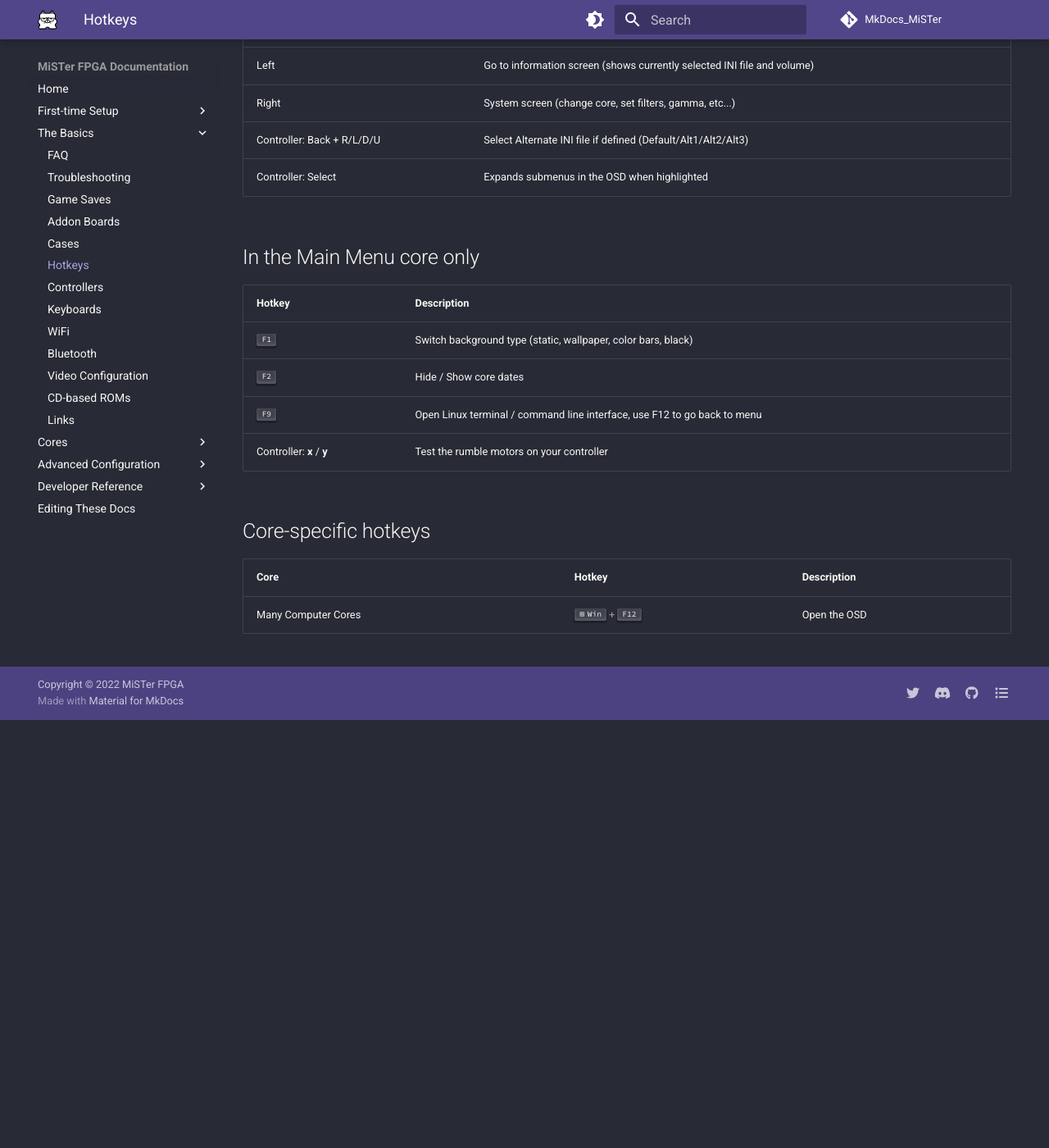
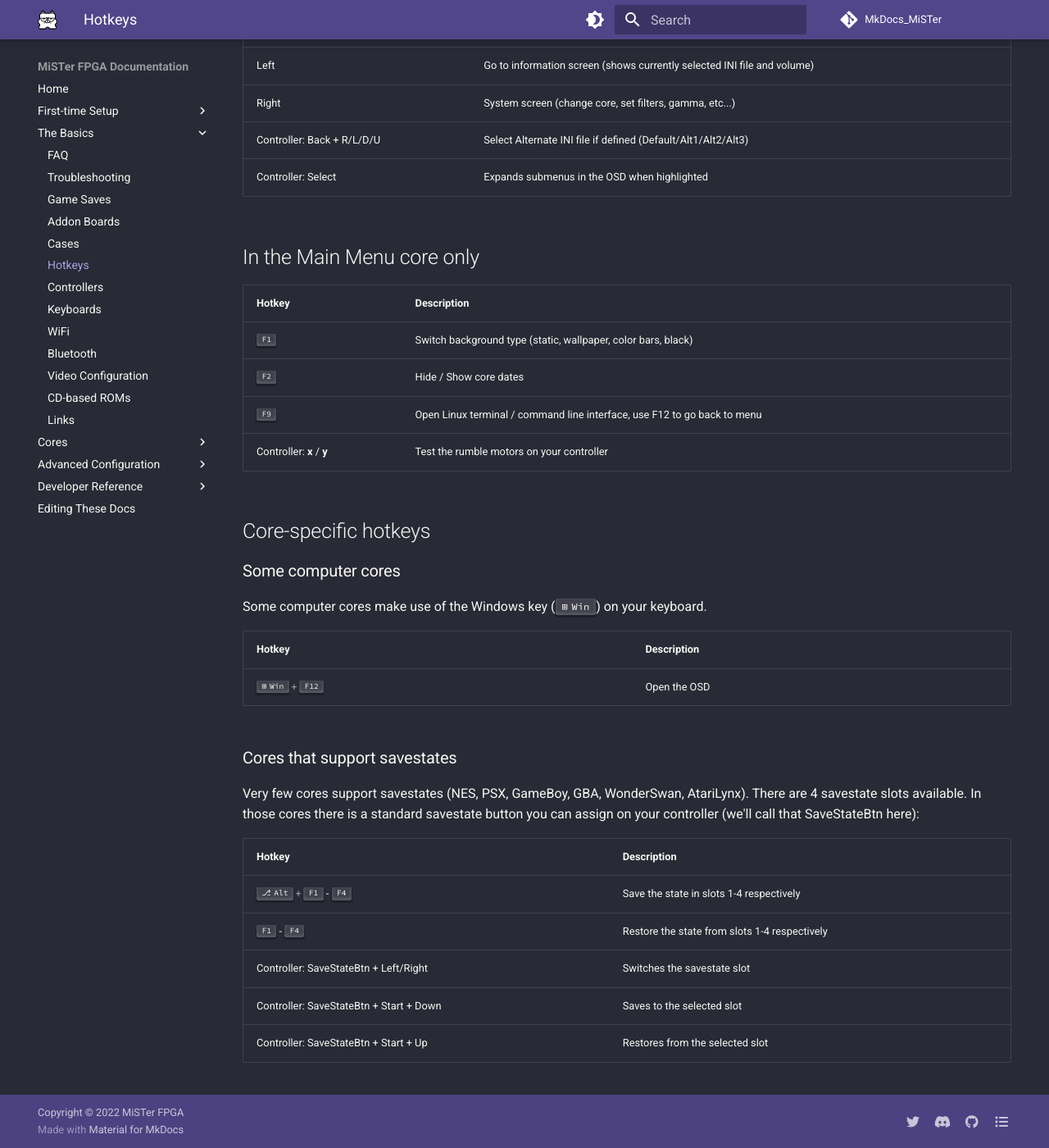
Before and after one commit to MiSTer-devel/MkDocs_MiSTer, an MkDocs documentation site: the page built from docs/basics/hotkey.md, in a window 1280 px wide and 1400 px high, scrolled down 989 px. Shown: the whole window at 82% size. Built offline with MkDocs 1.6.1 and Material for MkDocs 9.7.7, drawn with Linux system fonts in a browser that asks for light colours; comment, search, counter and statistics services are not loaded; before the commit the page ends 1867 px from its top, so only the background shows below that.

Commit message:
Add savestates to core-specific hotkeys

```diff
--- a/docs/basics/hotkey.md
+++ b/docs/basics/hotkey.md
@@ -41,6 +41,22 @@
 
 ## Core-specific hotkeys
 
-| Core                | Hotkey      | Description  |
-| ------------------- | ----------- | ------------ |
-| Many Computer Cores | ++win+f12++ | Open the OSD |
+### Some computer cores
+
+Some computer cores make use of the Windows key (++win++) on your keyboard.
+
+| Hotkey      | Description  |
+| ----------- | ------------ |
+| ++win+f12++ | Open the OSD |
+
+### Cores that support savestates
+
+Very few cores support savestates (NES, PSX, GameBoy, GBA, WonderSwan, AtariLynx). There are 4 savestate slots available. In those cores there is a standard savestate button you can assign on your controller (we'll call that SaveStateBtn here):
+
+| Hotkey                                  | Description                                   |
+| --------------------------------------- | --------------------------------------------- |
+| ++alt+f1++ - ++f4++                     | Save the state in slots 1-4 respectively      |
+| ++f1++ - ++f4++                         | Restore the state from slots 1-4 respectively |
+| Controller: SaveStateBtn + Left/Right   | Switches the savestate slot                   |
+| Controller: SaveStateBtn + Start + Down | Saves to the selected slot                    |
+| Controller: SaveStateBtn + Start + Up   | Restores from the selected slot               |
```
